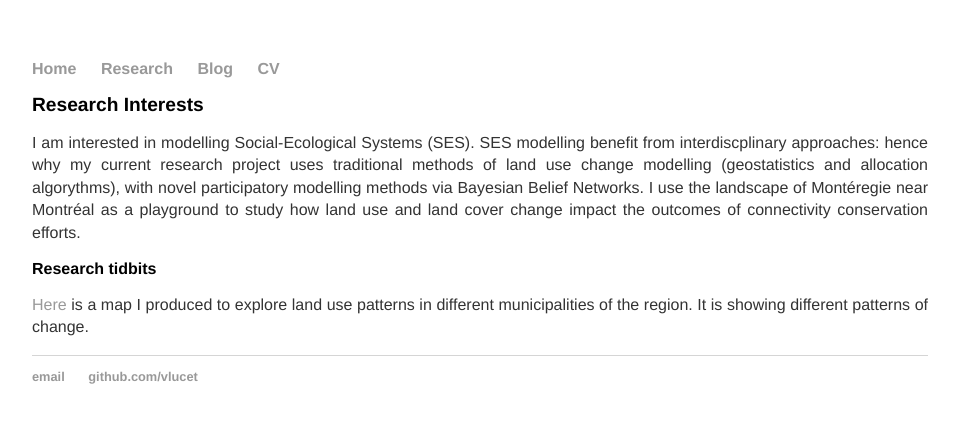
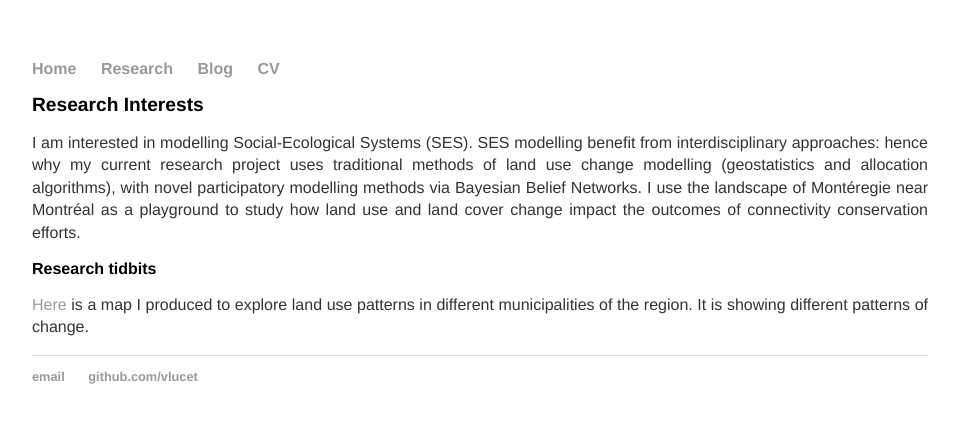
Before and after one commit to lpmi-13/vlucet.github.io, a Jekyll site: the page built from research/index.html, in a window 1280 px wide. Shown: the top 423 px of the page, without its empty margins (160-1118 px from the left). Built offline with Jekyll 4.4.1, drawn with Linux system fonts in a browser that asks for light colours.

Commit message:
fix typo

```diff
--- a/research/index.html
+++ b/research/index.html
@@ -6,9 +6,9 @@ title: Research interests
 <div class="blurb">
   <h1>Research Interests</h1>
   <p>I am interested in modelling Social-Ecological Systems (SES). SES modelling
-    benefit from interdiscplinary approaches: hence why my current research
+    benefit from interdisciplinary approaches: hence why my current research
     project uses traditional methods of land use change modelling (geostatistics
-    and allocation algorythms), with novel participatory modelling methods via
+    and allocation algorithms), with novel participatory modelling methods via
     Bayesian Belief Networks. I use the landscape of Montéregie near Montréal
     as a playground to study how land use and land cover change impact the outcomes
     of connectivity conservation efforts.</p>
```
